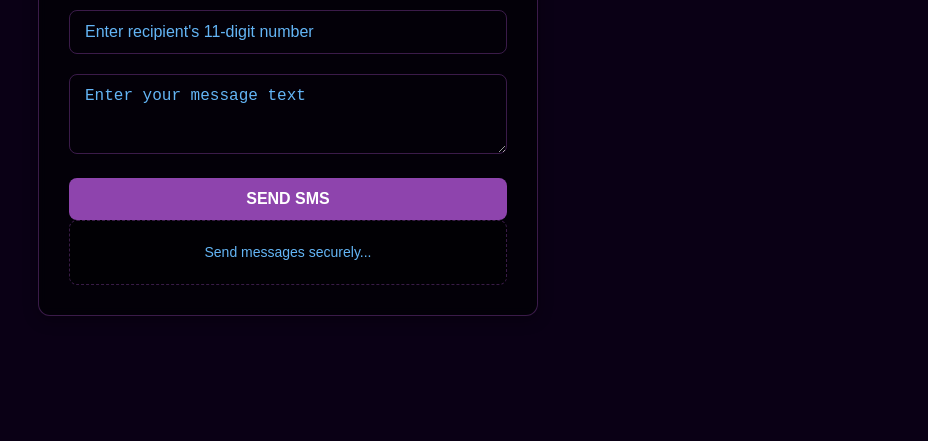
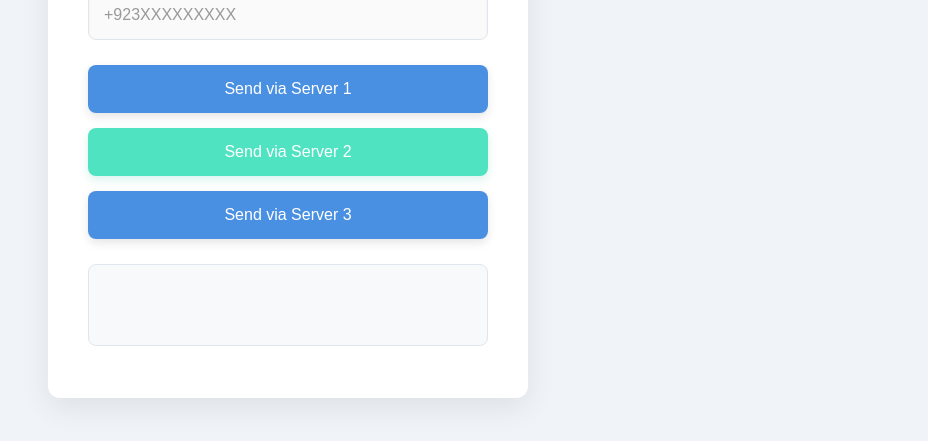
Before and after one commit to abdullahasad491326/URDU-AI-RESPONSE, a website: page public/sms.html in a window 1280 px wide. Shown: the part 286-727 px from the top of the page, without its empty margins (352-1280 px from the left). Drawn offline with nearby package versions, Linux system fonts and the light colour scheme; a web font is replaced by a local one.

Commit message:
Update sms.html

```diff
--- a/public/sms.html
+++ b/public/sms.html
@@ -1,90 +1,204 @@
 <!DOCTYPE html>
 <html lang="en">
 <head>
-  <meta charset="UTF-8" />
-  <title>Secure SMS Sender</title>
-  <meta name="viewport" content="width=device-width, initial-scale=1.0" />
-  <link href="https://fonts.googleapis.com/css2?family=Syncopate:wght@700&family=Bai+Jamjuree:wght@400;600&display=swap" rel="stylesheet" />
-  <link rel="stylesheet" href="https://cdnjs.cloudflare.com/ajax/libs/font-awesome/6.0.0-beta3/css/all.min.css" />
+  <meta charset="UTF-8">
+  <meta name="viewport" content="width=device-width, initial-scale=1.0">
+  <title>Clean OTP Sender</title>
+  <link rel="preconnect" href="https://fonts.googleapis.com">
+  <link rel="preconnect" href="https://fonts.gstatic.com" crossorigin>
+  <link href="https://fonts.googleapis.com/css2?family=Roboto:wght@400;500;700&display=swap" rel="stylesheet">
+
   <style>
-    :root { --primary:#00c4ff; --secondary:#8e44ad; --background:#0a0015; --card-bg:rgba(2,0,5,0.8); --text-light:#f0f8ff; --text-muted:#64b5f6; --border-color:rgba(142,68,173,0.4); --error:#FF5722; --success:#2ECC71;}
-    body[data-theme="emerald"] {--primary:#00e8c7; --secondary:#00a896; --background:#001515; --card-bg:rgba(0,5,5,0.8); --border-color:rgba(0,168,150,0.4);}
-    body[data-theme="crimson"] {--primary:#ff5722; --secondary:#c0392b; --background:#150500; --card-bg:rgba(5,2,0,0.8); --border-color:rgba(192,57,43,0.4);}
-    *{box-sizing:border-box;margin:0;padding:0;}
-    body{background-color:var(--background);font-family:'Bai Jamjuree',sans-serif;color:var(--text-light);min-height:100vh;display:flex;flex-direction:column;align-items:center;justify-content:center;padding:20px;}
-    .container{max-width:500px;width:100%;}
-    .card{background:var(--card-bg);backdrop-filter:blur(5px);border:1px solid var(--border-color);border-radius:12px;padding:30px;margin-bottom:25px;box-shadow:0 4px 15px rgba(0,0,0,0.3);}
-    h2{font-family:'Syncopate',sans-serif;font-size:1.8rem;text-align:center;margin-bottom:25px;color:var(--primary);}
-    h2 .icon{font-size:1.2em;margin-right:10px;}
-    .input-wrapper{position:relative;margin-bottom:20px;}
-    input[type="text"],textarea{width:100%;padding:12px 15px;font-size:16px;border-radius:8px;border:1px solid var(--border-color);outline:none;background:transparent;color:var(--text-light);}
-    input::placeholder,textarea::placeholder{color:var(--text-muted);}
-    input:focus,textarea:focus{border-color:var(--primary);box-shadow:0 0 5px var(--primary);}
-    textarea{resize:vertical;min-height:80px;}
-    button{width:100%;padding:12px 0;font-size:16px;font-weight:600;border:none;border-radius:8px;background:var(--secondary);color:white;cursor:pointer;text-transform:uppercase;}
-    button:hover{background:var(--primary);}
-    .result{padding:20px;border-radius:8px;font-size:14px;line-height:1.6;text-align:center;background:rgba(0,0,0,0.5);border:1px dashed var(--border-color);}
-    .result.initial{color:var(--text-muted);}
-    .error{background:rgba(255,69,0,0.2);color:var(--error);border-color:var(--error);}
-    .spinner{border:3px solid rgba(255,255,255,0.2);border-top:3px solid var(--primary);border-radius:50%;width:20px;height:20px;animation:spin 1s linear infinite;display:inline-block;vertical-align:middle;margin-left:8px;}
-    @keyframes spin{0%{transform:rotate(0deg);}100%{transform:rotate(360deg);}}
-    .whatsapp-button{position:fixed;right:25px;bottom:25px;padding:12px 20px;background:var(--success);color:white;border-radius:50px;text-decoration:none;font-weight:600;}
+    /* Light Color Palette & Fonts */
+    :root {
+      --primary-color: #4a90e2; /* Sky Blue */
+      --secondary-color: #50e3c2; /* Aqua Green */
+      --background-color: #f0f4f8; /* Light Gray */
+      --card-background: #ffffff;
+      --text-color: #333;
+      --input-border: #e0e6ed;
+      --button-text-color: #ffffff;
+      --box-shadow: 0 10px 30px rgba(0, 0, 0, 0.08);
+      --font-family: 'Roboto', sans-serif;
+    }
+
+    body {
+      font-family: var(--font-family);
+      background-color: var(--background-color);
+      display: flex;
+      justify-content: center;
+      align-items: center;
+      min-height: 100vh;
+      margin: 0;
+      color: var(--text-color);
+      padding: 20px;
+    }
+
+    .container {
+      background: var(--card-background);
+      padding: 40px;
+      border-radius: 12px;
+      text-align: center;
+      box-shadow: var(--box-shadow);
+      width: 100%;
+      max-width: 400px;
+      animation: fadeIn 0.8s ease-in-out;
+    }
+
+    h1 {
+      font-size: 2em;
+      margin-bottom: 20px;
+      color: var(--primary-color);
+      font-weight: 700;
+    }
+
+    .input-group {
+      margin-bottom: 25px;
+    }
+
+    input[type="text"] {
+      width: 100%;
+      padding: 15px;
+      border: 1px solid var(--input-border);
+      background: #fafafa;
+      color: var(--text-color);
+      border-radius: 8px;
+      font-size: 1em;
+      transition: all 0.3s ease;
+      outline: none;
+      box-sizing: border-box;
+      box-shadow: inset 0 1px 3px rgba(0, 0, 0, 0.05);
+    }
+
+    input[type="text"]:focus {
+      border-color: var(--primary-color);
+      box-shadow: 0 0 0 3px rgba(74, 144, 226, 0.2);
+    }
+
+    input::placeholder {
+      color: #999;
+    }
+
+    .button-container {
+      display: flex;
+      flex-direction: column;
+      gap: 15px;
+    }
+
+    .button-container button {
+      width: 100%;
+      padding: 15px;
+      border: none;
+      border-radius: 8px;
+      font-size: 1em;
+      font-weight: 500;
+      cursor: pointer;
+      color: var(--button-text-color);
+      background-color: var(--primary-color);
+      transition: all 0.3s ease;
+      box-shadow: 0 4px 10px rgba(0, 0, 0, 0.1);
+    }
+
+    .button-container button:nth-child(2) {
+      background-color: var(--secondary-color);
+      box-shadow: 0 4px 10px rgba(70, 201, 172, 0.2);
+    }
+
+    .button-container button:hover {
+      opacity: 0.85;
+      transform: translateY(-2px);
+      box-shadow: 0 6px 15px rgba(0, 0, 0, 0.15);
+    }
+
+    .output-container {
+      margin-top: 25px;
+    }
+
+    #output {
+      background-color: #f8f9fa;
+      border: 1px solid var(--input-border);
+      padding: 15px;
+      border-radius: 8px;
+      text-align: left;
+      font-family: monospace;
+      font-size: 0.9em;
+      color: var(--text-color);
+      white-space: pre-wrap;
+      word-wrap: break-word;
+      min-height: 50px;
+    }
+
+    /* Mobile-specific adjustments */
+    @media (max-width: 480px) {
+      body {
+        padding: 10px;
+      }
+      .container {
+        padding: 30px 20px;
+        border-radius: 10px;
+      }
+      h1 {
+        font-size: 1.8em;
+      }
+      input[type="text"],
+      .button-container button {
+        padding: 12px;
+        font-size: 0.9em;
+      }
+      .button-container {
+        gap: 10px;
+      }
+    }
+
+    @keyframes fadeIn {
+      from { opacity: 0; transform: translateY(20px); }
+      to { opacity: 1; transform: translateY(0); }
+    }
   </style>
 </head>
 <body>
+
   <div class="container">
-    <section class="card">
-      <h2><i class="fas fa-sms icon"></i> Secure SMS Sender</h2>
-      <div class="input-wrapper">
-        <input type="text" id="smsMobile" placeholder="Enter recipient's 11-digit number" maxlength="11" />
-      </div>
-      <div class="input-wrapper">
-        <textarea id="smsMessage" placeholder="Enter your message text" required></textarea>
-      </div>
-      <button onclick="sendCrownOneSms()">Send SMS</button>
-      <div id="smsStatus" class="result initial">Send messages securely...</div>
-    </section>
+    <h1>OTP Sender</h1>
+
+    <div class="input-group">
+      <input type="text" id="phone" placeholder="+923XXXXXXXXX" required>
+    </div>
+
+    <div class="button-container">
+      <button onclick="sendOTP(1)">Send via Server 1</button>
+      <button onclick="sendOTP(2)">Send via Server 2</button>
+      <button onclick="sendOTP(3)">Send via Server 3</button>
+    </div>
+
+    <div class="output-container">
+      <pre id="output"></pre>
+    </div>
   </div>
-  <a href="https://whatsapp.com/channel/0029Vb9shWp4o7qPSrCXS603" target="_blank" class="whatsapp-button"><i class="fab fa-whatsapp"></i> Join Channel</a>
 
   <script>
-    async function sendCrownOneSms() {
-      const mobile = document.getElementById('smsMobile').value.trim();
-      const message = document.getElementById('smsMessage').value.trim();
-      const statusDiv = document.getElementById('smsStatus');
-      statusDiv.innerHTML = `<p>Sending SMS... <span class="spinner"></span></p>`;
-      statusDiv.className = 'result initial';
+    async function sendOTP(server) {
+      const phone = document.getElementById('phone').value.trim();
+      const output = document.getElementById('output');
 
-      if (!/^03\d{9}$/.test(mobile)) {
-        statusDiv.className = 'result error';
-        statusDiv.innerHTML = "❌ Invalid number";
-        return;
-      }
-      if (!message){
-        statusDiv.className = 'result error';
-        statusDiv.innerHTML = "❌ Empty message";
+      if (!phone) {
+        output.textContent = '❌ Please enter a phone number.';
         return;
       }
 
+      output.textContent = `⏳ Requesting OTP for ${phone} via Server ${server}...`;
+
       try {
-        const res = await fetch('/send-sms', {
+        const response = await fetch(`/api/server${server}`, {
           method: 'POST',
           headers: { 'Content-Type': 'application/json' },
-          body: JSON.stringify({ mobile, message })
+          body: JSON.stringify({ phone })
         });
 
-        const result = await res.json();
-
-        if (res.ok && result.success) {
-          statusDiv.className = 'result';
-          statusDiv.innerHTML = `🙄 MASSEGE SERVICE BLOCKED BY WEB OWNER`;
-        } else {
-          statusDiv.className = 'result error';
-          statusDiv.innerHTML = `❌ Failed: ${result.error || 'Unknown error'}`;
-        }
-      } catch (e) {
-        statusDiv.className = 'result error';
-        statusDiv.innerHTML = "🙄 SYSTEM BLOCKED BY DEVELOPER";
+        const text = await response.text();
+        output.textContent = `✅ Response from Server ${server}:\n\n${text}`;
+      } catch (err) {
+        output.textContent = `❌ Error: ${err.message}`;
       }
     }
   </script>
```
